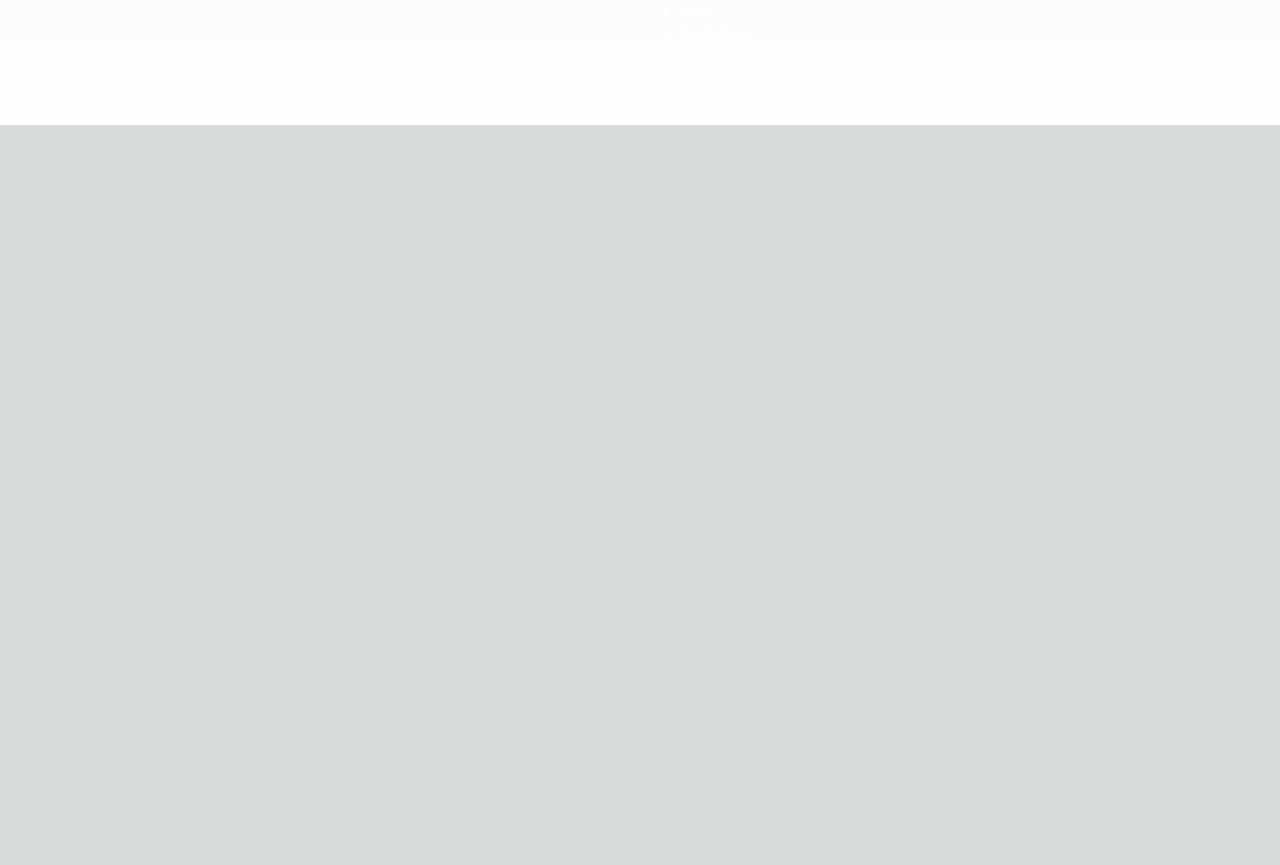
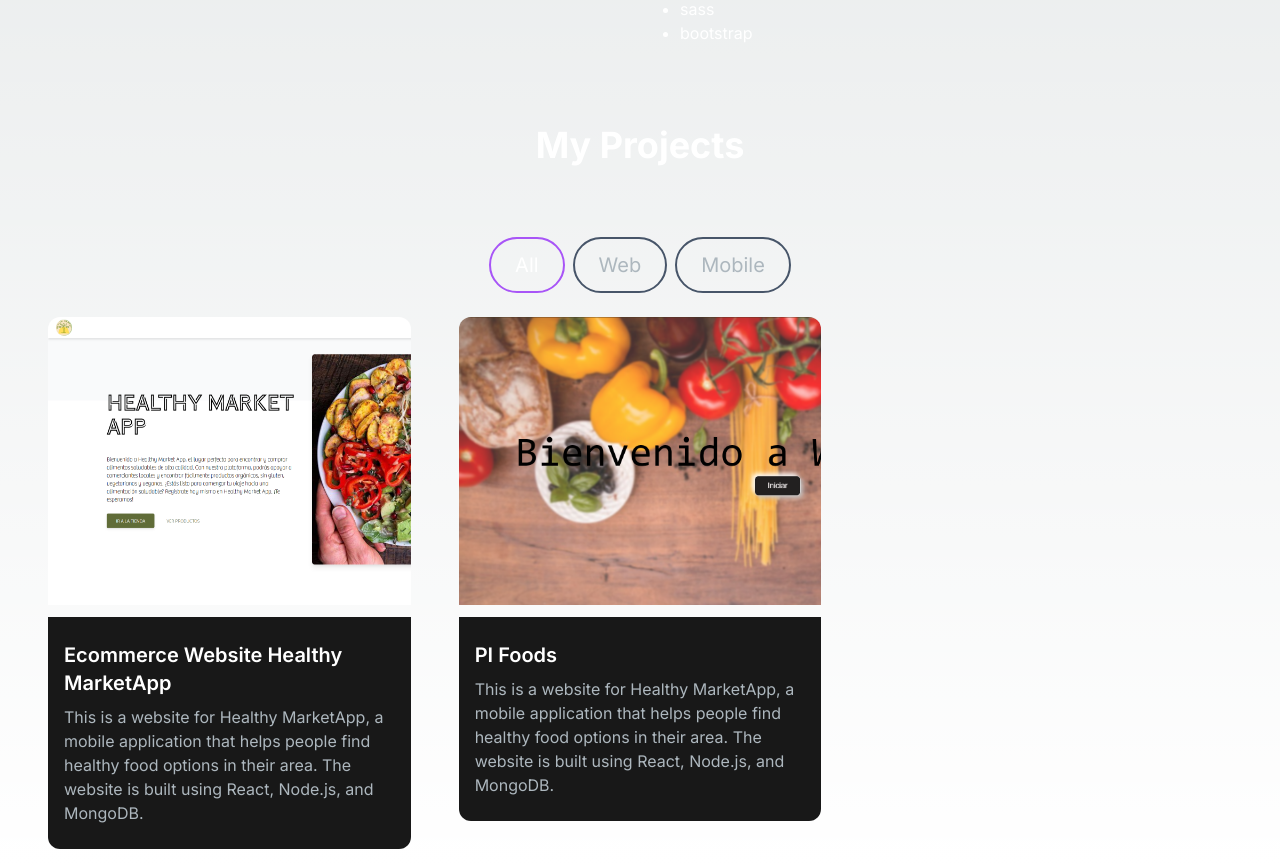
Before and after one commit to EdgarFav/my-portfolio, a Next.js app: page / in a window 1280 px wide. Shown: the part 1080-1945 px from the top of the page. Before the commit the page ends 1205 px from the top, so only its background shows below. Built offline with nearby package versions, Linux system fonts and the light colour scheme.

Commit message:
Feat: Project Section with filtered tags

```diff
--- a/app/components/MenuOverlay.jsx
+++ b/app/components/MenuOverlay.jsx
@@ -1,12 +1,12 @@
 import React from 'react'
-import { NavLinks } from '../constants'
+import { NAV_LINKS } from '../constants'
 import Link from 'next/link'
 
 const MenuOverlay = ({ links }) => {
     return (
         <ul className='flex flex-col py-4 items-center'>
             {
-                NavLinks.map((links) => (
+                NAV_LINKS.map((links) => (
                     <li key={links.name}>
                         <Link href={links.link}> {links.title} </Link>
                     </li>
--- a/app/components/NavBar.jsx
+++ b/app/components/NavBar.jsx
@@ -1,7 +1,7 @@
 'use client'
 import Link from 'next/link'
 import React, { useState } from 'react'
-import { NavLinks } from '../constants'
+import { NAV_LINKS } from '../constants'
 import { Bars3Icon, XMarkIcon } from '@heroicons/react/24/outline'
 import MenuOverlay from './MenuOverlay'
 
@@ -27,7 +27,7 @@
                 </div>
                 <div className='menu hidden md:block md:w-auto' id='navbar'>
                     <ul className='flex p-4 md:p-0 md:flex-row md:space-x-8 mt-0'>
-                    {NavLinks.map((nav) => (
+                        {NAV_LINKS.map((nav) => (
                             <Link href={nav.link} key={nav.name} className='block py-2 pl-3 pr-4 text-[#ADB7BE] sm:text-xl rounded md:p-0 hover:text-white'>
                                 {nav.title}
                             </Link>
@@ -35,7 +35,7 @@
                     </ul>
                 </div>
             </div>
-            {navbarOpen ? <MenuOverlay links={NavLinks} /> : null}
+            {navbarOpen ? <MenuOverlay links={NAV_LINKS} /> : null}
         </nav>
     )
 }
--- /dev/null
+++ b/app/components/ProjectCard.jsx
@@ -0,0 +1,28 @@
+import React from 'react'
+import { CodeBracketIcon, EyeIcon } from '@heroicons/react/24/outline'
+import Link from 'next/link'
+
+const ProjectCard = ({ imgUrl, title, description, githubUrl, previewUrl }) => {
+    return (
+        <div>
+            <div className='h-52 md:h-72 rounded-t-xl relative group'
+                style={{ background: `url(${imgUrl})`, backgroundSize: "cover" }}
+            >
+                <div className='overlay items-center justify-center absolute top-0 left-0 w-full h-full bg-[#181818] bg-opacity-0 hidden group-hover:flex group-hover:bg-opacity-80 transition-all duration-500'>
+                    <Link href={githubUrl} className='h-14 w-14 mr-2 border-2 relative rounded-full border-[#ADB7BE] hover:border-white group/link'>
+                        <CodeBracketIcon className='w-10 h-10 text-[#ADB7BE] absolute top-1/2 left-1/2 transform -translate-x-1/2 -translate-y-1/2 cursor-pointer group-hover/link:text-white ' />
+                    </Link>
+                    <Link href={previewUrl} className='h-14 w-14 border-2 relative rounded-full border-[#ADB7BE] hover:border-white group/link'>
+                        <EyeIcon className='w-10 h-10 text-[#ADB7BE] absolute top-1/2 left-1/2 transform -translate-x-1/2 -translate-y-1/2 cursor-pointer group-hover/link:text-white ' />
+                    </Link>
+                </div>
+            </div>
+            <div className='text-white rounded-b-xl mt-3 bg-[#181818] py-6 px-4'>
+                <h5 className='text-xl font-semibold mb-2'>{title}</h5>
+                <p className='text-[#ADB7BE]'>{description}</p>
+            </div>
+        </div>
+    )
+}
+
+export default ProjectCard
--- /dev/null
+++ b/app/components/ProjectSection.jsx
@@ -0,0 +1,49 @@
+'use client'
+import React, { useState } from 'react'
+import { PROJECTS_DATA } from '../constants'
+import ProjectCard from './ProjectCard'
+import ProjectTag from './ProjectTag'
+
+const ProjectSection = () => {
+    const [tag, setTag] = useState("All")
+    const handleTagChange = (newTag) => {
+        setTag(newTag)
+    }
+
+    const filteredProjects = PROJECTS_DATA.filter((project) =>
+        project.tags.includes(tag))
+    return (
+        <>
+            <h2 className='text-center text-4xl font-bold text-white mt-4 mb-8 md:mb-12'>My Projects</h2>
+            <div className='text-white flex flex-row justify-center items-center gap-2 py-6'>
+                <ProjectTag
+                    onClick={handleTagChange}
+                    tag="All"
+                    isSelected={tag === "All"}
+                />
+                <ProjectTag
+                    onClick={handleTagChange}
+                    tag="Web"
+                    isSelected={tag === "Web"}
+                />
+                <ProjectTag
+                    onClick={handleTagChange}
+                    tag="Mobile"
+                    isSelected={tag === "Mobile"}
+                />
+            </div>
+            <div className='grid md:grid-cols-3 gap-8 md:gap-12'>
+                {filteredProjects.map((project) =>
+                    <ProjectCard
+                        key={project.id}
+                        title={project.title}
+                        description={project.description}
+                        imgUrl={project.image}
+                        githubUrl={project.githubUrl}
+                        previewUrl={project.previewUrl} />)}
+            </div>
+        </>
+    )
+}
+
+export default ProjectSection
--- /dev/null
+++ b/app/components/ProjectTag.jsx
@@ -0,0 +1,17 @@
+import React from 'react'
+
+const ProjectTag = ({ tag, onClick, isSelected }) => {
+    const buttonStyle = isSelected
+        ? "text-white border-purple-500"
+        : "text-[#ADB7BE] border-slate-600 hover:border-white"
+    return (
+        <button
+            onClick={() => onClick(tag)}
+            className={`${buttonStyle} rounded-full border-2 px-6 py-3 text-xl cursor-pointer`}>
+            {tag}
+        </button>
+
+    )
+}
+
+export default ProjectTag
--- a/app/constants/index.tsx
+++ b/app/constants/index.tsx
@@ -1,5 +1,5 @@
 
-export const NavLinks = [
+export const NAV_LINKS = [
     {
         name: "#about",
         link: "#about",
@@ -51,3 +51,23 @@
         </ul>
     )},
 ]
+
+export const PROJECTS_DATA =[{
+    id:1,
+    title: "Ecommerce Website Healthy MarketApp",
+    description: "This is a website for Healthy MarketApp, a mobile application that helps people find healthy food options in their area. The website is built using React, Node.js, and MongoDB.",
+    image: "/healthy.png",
+    tags: ["All", "Mobile"],
+    githubUrl: "/",
+    previewUrl: "/"
+},
+{
+    id:2,
+    title: "PI Foods",
+    description: "This is a website for Healthy MarketApp, a mobile application that helps people find healthy food options in their area. The website is built using React, Node.js, and MongoDB.",
+    image: "/foods.png",
+    tags: ["All", "Web"],
+    githubUrl: "/",
+    previewUrl: "/"
+}
+]
--- a/app/page.tsx
+++ b/app/page.tsx
@@ -1,7 +1,7 @@
-import Image from "next/image";
 import HeroSection from "./components/HeroSection";
 import NavBar from "./components/NavBar";
 import AboutSection from "./components/AboutSection";
+import ProjectSection from "./components/ProjectSection";
 
 export default function Home() {
   return (
@@ -10,6 +10,7 @@
       <div className="container mt-24 mx-auto px-12 py-4">
         <HeroSection />
         <AboutSection />
+        <ProjectSection />
       </div>
     </main>
   );
```
Also changed, not shown: public/foods.png (added), public/healthy.png (added). Lines whose indentation alone changed are shown as unchanged.
